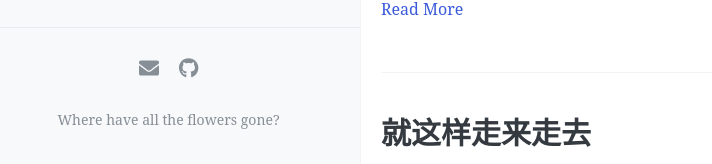
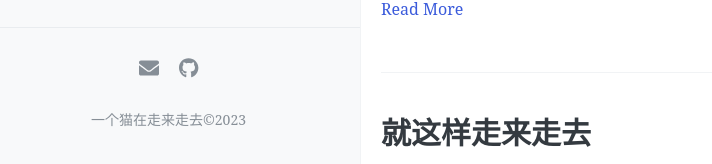
Before and after one commit to quintuschen830/jumaomiaomiaomiao, a Jekyll site: the page built from index.html, in a window 1280 px wide and 900 px high, scrolled down 586 px. Shown: the part 733-897 px from the top of the window, without its empty margins (23-735 px from the left). Built offline with Jekyll 4.4.1, drawn with Linux system fonts in a browser that asks for light colours; the list of posts is cut into pages by our own code; comment, search, counter and statistics services are not loaded.

Commit message:
Update _config.yml

```diff
--- a/_config.yml
+++ b/_config.yml
@@ -66,7 +66,7 @@ footer-links:
   youtube: # channel/<your_long_string> or user/<user-name>
 
 # 站点页脚的文字
-footer-text: Where have all the flowers gone?
+footer-text: 一个猫在走来走去©2023
 
 #
 # 评论，注意，请不要同时添加多种不同的评论区
```
